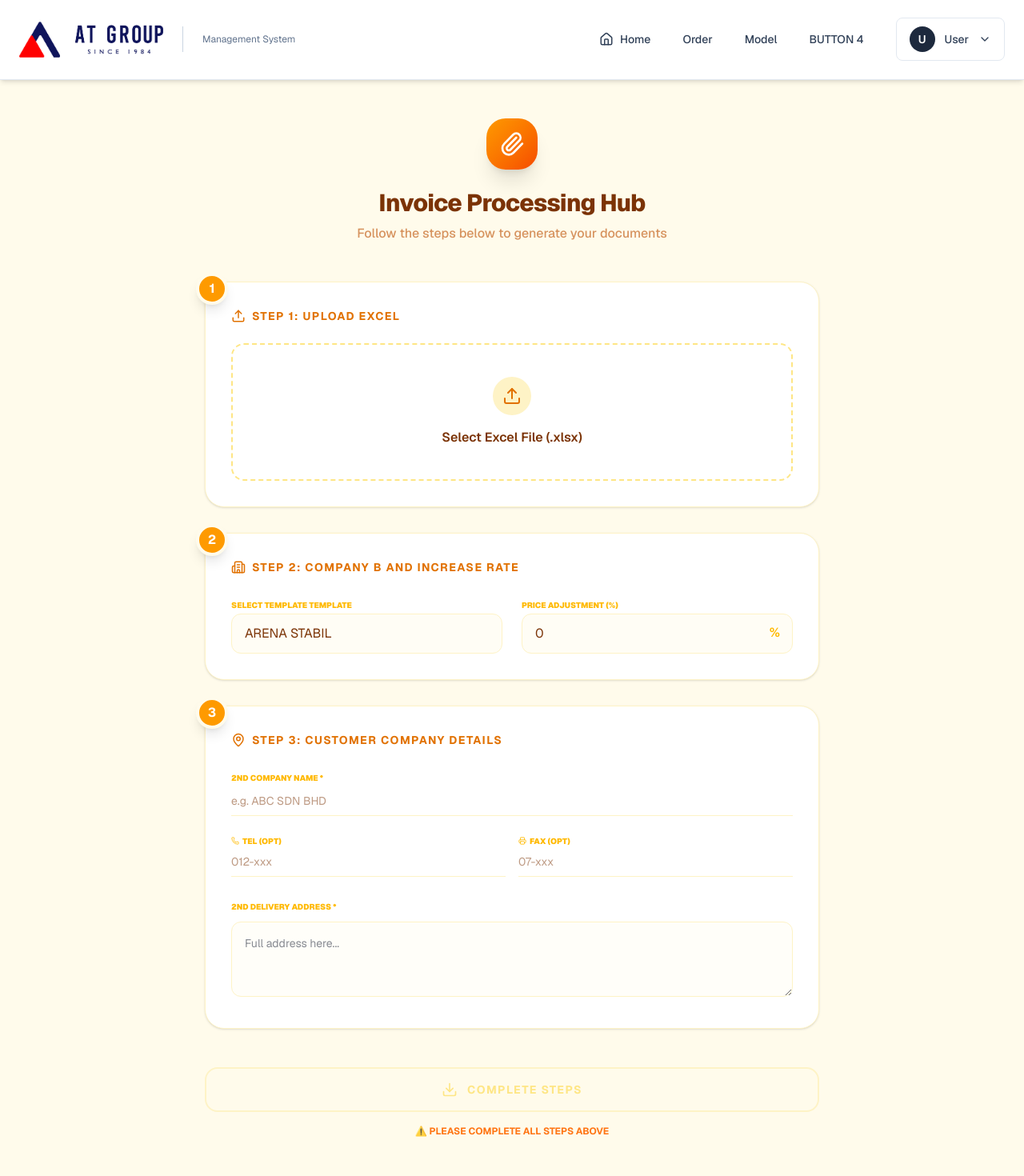
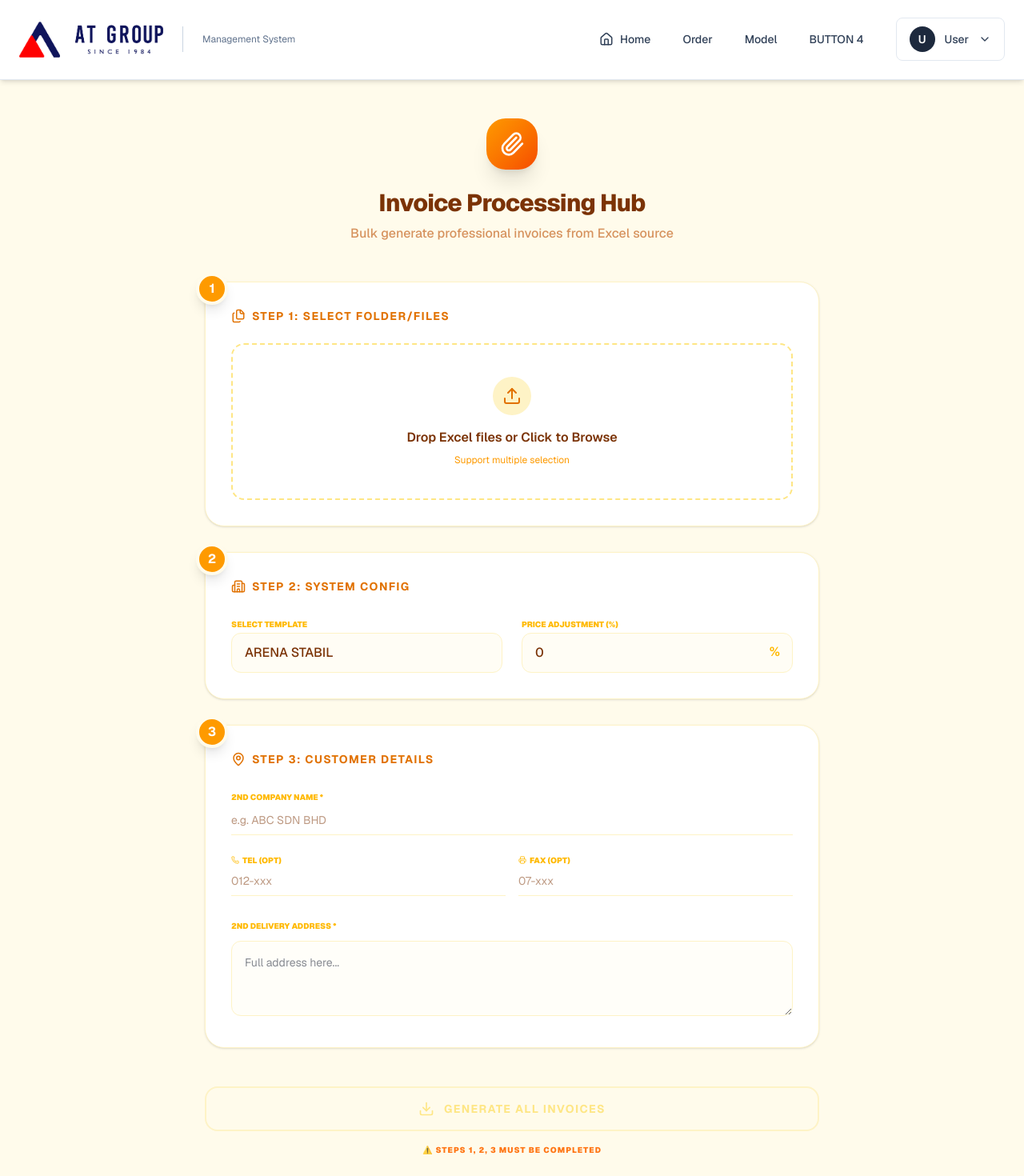
Before and after one commit to Darren1812/ATGROUP, a Next.js app: page /InvoiceGenerator in a window 1280 px wide. Shown: the top 1470 px of the page at 80% size. Built offline with nearby package versions, Linux system fonts and the light colour scheme.

Commit message:
add new function, invoice generator

```diff
--- a/src/app/InvoiceGenerator/page.tsx
+++ b/src/app/InvoiceGenerator/page.tsx
@@ -1,37 +1,41 @@
 "use client";
 
 import React, { useState, ChangeEvent } from 'react';
-import { Paperclip, Upload, Building2, Percent, MapPin, Download, Loader2, Phone, Printer, CheckCircle2 } from 'lucide-react';
+import { Paperclip, Upload, Building2, MapPin, Download, Loader2, Phone, Printer, CheckCircle2, Files } from 'lucide-react';
 
 const InvoiceGenerator = () => {
-  const [file, setFile] = useState<File | null>(null);
+  // 状态升级：从单个 file 变为 files 数组
+  const [files, setFiles] = useState<File[]>([]);
   const [companyKey, setCompanyKey] = useState<string>('ARENA');
   const [increasePercentage, setIncreasePercentage] = useState<number>(0);
   const [secondInvoiceCompanyName, setSecondInvoiceCompanyName] = useState<string>('');
   const [secondInvoiceAddress, setSecondInvoiceAddress] = useState<string>('');
   const [secondInvoiceTel, setSecondInvoiceTel] = useState<string>('');
   const [secondInvoiceFax, setSecondInvoiceFax] = useState<string>('');
+
+  // 批量处理状态
   const [loading, setLoading] = useState<boolean>(false);
+  const [currentIndex, setCurrentIndex] = useState<number>(0);
+  const [isCompleted, setIsCompleted] = useState<boolean>(false);
 
   const handleFileChange = (e: ChangeEvent<HTMLInputElement>) => {
-    if (e.target.files && e.target.files[0]) {
-      setFile(e.target.files[0]);
+    if (e.target.files && e.target.files.length > 0) {
+      setFiles(Array.from(e.target.files));
+      setIsCompleted(false); // 重新选择文件时重置状态
     }
   };
 
   const handleGenerate = async () => {
-    if (!file) {
-      alert("Please upload an Excel file first!");
-      return;
-    }
-
-    if (!companyKey || !secondInvoiceCompanyName.trim() || !secondInvoiceAddress.trim()) {
-      alert("Please fill in all required fields!");
-      return;
-    }
+    if (files.length === 0) return;
 
     setLoading(true);
+    setIsCompleted(false);
     const API_BASE = process.env.NEXT_PUBLIC_API_BASE_URL;
+
+    // 循环处理每一个文件
+    for (let i = 0; i < files.length; i++) {
+      setCurrentIndex(i);
+      const file = files[i];
 
       const formData = new FormData();
       formData.append('file', file);
@@ -40,33 +44,39 @@ const InvoiceGenerator = () => {
       formData.append('secondInvoiceTel', secondInvoiceTel);
       formData.append('secondInvoiceFax', secondInvoiceFax);
       formData.append('increasePercentage', increasePercentage.toString());
+
       try {
         const response = await fetch(
           `${API_BASE}/api/InvoiceTest/export-docx?companyKey=${companyKey}`,
           { method: 'POST', body: formData }
         );
 
-      if (!response.ok) throw new Error(`Server error: ${response.statusText}`);
+        if (!response.ok) throw new Error(`Error processing ${file.name}`);
 
         const blob = await response.blob();
         const url = window.URL.createObjectURL(blob);
         const link = document.createElement('a');
         link.href = url;
-      link.setAttribute('download', `Invoices_${companyKey}_${new Date().getTime()}.zip`);
+        // 命名包含原始文件名，方便用户区分
+        link.setAttribute('download', `Invoices_${file.name.split('.')[0]}_${companyKey}.zip`);
         document.body.appendChild(link);
         link.click();
         link.remove();
         window.URL.revokeObjectURL(url);
+
+        // 稍微延迟一下，防止浏览器拦截连续下载
+        await new Promise(resolve => setTimeout(resolve, 500));
+
       } catch (error) {
-      console.error("Export failed:", error);
-      alert("Error generating invoice. Please check the network or backend.");
-    } finally {
+        console.error(`Export failed for ${file.name}:`, error);
+      }
+    }
+
     setLoading(false);
-    }
+    setIsCompleted(true);
   };
 
-  // 必填项逻辑：File, Name, Address
-  const isFormIncomplete = !file || !companyKey || !secondInvoiceCompanyName.trim() || !secondInvoiceAddress.trim();
+  const isFormIncomplete = files.length === 0 || !secondInvoiceCompanyName.trim() || !secondInvoiceAddress.trim();
 
   return (
     <div className="min-h-screen bg-[#FFFBEB] py-12 px-4 font-sans text-slate-900">
@@ -78,21 +88,42 @@ const InvoiceGenerator = () => {
             <Paperclip className="text-white" size={32} />
           </div>
           <h1 className="text-3xl font-extrabold text-amber-900 tracking-tight">Invoice Processing Hub</h1>
-          <p className="text-amber-700/60 mt-2 font-medium">Follow the steps below to generate your documents</p>
+          <p className="text-amber-700/60 mt-2 font-medium">Bulk generate professional invoices from Excel source</p>
         </div>
 
         <div className="space-y-8">
 
-          {/* STEP 1: UPLOAD */}
+          {/* STEP 1: BULK UPLOAD */}
           <section className="relative bg-white rounded-3xl p-8 shadow-sm border border-amber-100 transition-all hover:shadow-md">
             <div className="absolute -left-3 -top-3 w-10 h-10 bg-amber-500 text-white rounded-full flex items-center justify-center font-bold shadow-lg border-4 border-[#FFFBEB]">1</div>
             <label className="flex items-center gap-2 text-sm font-bold text-amber-600 uppercase tracking-widest mb-6">
-              <Upload size={18} /> Step 1: Upload Excel
+              <Files size={18} /> Step 1: Select Folder/Files
             </label>
-            <div className={`relative border-2 border-dashed rounded-2xl p-10 flex flex-col items-center justify-center transition-all ${file ? 'border-green-400 bg-green-50/20' : 'border-amber-200 hover:border-amber-400'}`}>
-              <input type="file" className="absolute inset-0 w-full h-full opacity-0 cursor-pointer" onChange={handleFileChange} accept=".xlsx" />
-              {file ? <CheckCircle2 className="text-green-500 mb-2" size={40} /> : <div className="w-12 h-12 bg-amber-100 rounded-full flex items-center justify-center mb-4"><Upload className="text-amber-600" size={24} /></div>}
-              <p className="text-amber-900 font-semibold text-center">{file ? file.name : "Select Excel File (.xlsx)"}</p>
+            <div className={`relative border-2 border-dashed rounded-2xl p-10 flex flex-col items-center justify-center transition-all ${files.length > 0 ? 'border-green-400 bg-green-50/20' : 'border-amber-200 hover:border-amber-400'}`}>
+              <input
+                type="file"
+                multiple
+                className="absolute inset-0 w-full h-full opacity-0 cursor-pointer"
+                onChange={handleFileChange}
+                accept=".xlsx"
+              />
+              {files.length > 0 ? (
+                <>
+                  <CheckCircle2 className="text-green-500 mb-2" size={40} />
+                  <p className="text-amber-900 font-bold">{files.length} Files Selected</p>
+                  <p className="text-xs text-amber-500 mt-1 max-w-[80%] text-center truncate">
+                    {files.map(f => f.name).join(", ")}
+                  </p>
+                </>
+              ) : (
+                <>
+                  <div className="w-12 h-12 bg-amber-100 rounded-full flex items-center justify-center mb-4">
+                    <Upload className="text-amber-600" size={24} />
+                  </div>
+                  <p className="text-amber-900 font-semibold text-center">Drop Excel files or Click to Browse</p>
+                  <p className="text-xs text-amber-500 mt-2">Support multiple selection</p>
+                </>
+              )}
             </div>
           </section>
 
@@ -100,15 +131,15 @@ const InvoiceGenerator = () => {
           <section className="relative bg-white rounded-3xl p-8 shadow-sm border border-amber-100 transition-all hover:shadow-md">
             <div className="absolute -left-3 -top-3 w-10 h-10 bg-amber-500 text-white rounded-full flex items-center justify-center font-bold shadow-lg border-4 border-[#FFFBEB]">2</div>
             <label className="flex items-center gap-2 text-sm font-bold text-amber-600 uppercase tracking-widest mb-6">
-              <Building2 size={18} /> Step 2: Company B and Increase Rate
+              <Building2 size={18} /> Step 2: System Config
             </label>
             <div className="grid grid-cols-1 md:grid-cols-2 gap-6">
               <div className="space-y-2">
-                <span className="text-[10px] font-black text-amber-400 uppercase">Select Template Template</span>
+                <span className="text-[10px] font-black text-amber-400 uppercase">Select Template</span>
                 <select
                   value={companyKey}
                   onChange={(e) => setCompanyKey(e.target.value)}
-                  className="w-full bg-amber-50/50 border border-amber-100 rounded-xl px-4 py-3 text-amber-900 outline-none focus:ring-2 focus:ring-orange-400 appearance-none cursor-pointer"
+                  className="w-full bg-amber-50/50 border border-amber-100 rounded-xl px-4 py-3 text-amber-900 outline-none focus:ring-2 focus:ring-orange-400 appearance-none cursor-pointer font-medium"
                 >
                   <option value="ARENA">ARENA STABIL</option>
                   <option value="ASN">ASN SETIA CETAK</option>
@@ -118,33 +149,32 @@ const InvoiceGenerator = () => {
               <div className="space-y-2">
                 <span className="text-[10px] font-black text-amber-400 uppercase">Price Adjustment (%)</span>
                 <div className="relative">
-                  <input type="number" value={increasePercentage} onChange={(e) => setIncreasePercentage(Number(e.target.value))} className="w-full bg-amber-50/50 border border-amber-100 rounded-xl px-4 py-3 text-amber-900 outline-none focus:ring-2 focus:ring-orange-400" />
+                  <input type="number" value={increasePercentage} onChange={(e) => setIncreasePercentage(Number(e.target.value))} className="w-full bg-amber-50/50 border border-amber-100 rounded-xl px-4 py-3 text-amber-900 outline-none focus:ring-2 focus:ring-orange-400 font-medium" />
                   <span className="absolute right-4 top-3 text-amber-400 font-bold">%</span>
                 </div>
               </div>
             </div>
           </section>
 
-          {/* STEP 3: OVERRIDE DETAILS */}
+          {/* STEP 3: RECIPIENT */}
           <section className="relative bg-white rounded-3xl p-8 shadow-sm border border-amber-100 transition-all hover:shadow-md">
             <div className="absolute -left-3 -top-3 w-10 h-10 bg-amber-500 text-white rounded-full flex items-center justify-center font-bold shadow-lg border-4 border-[#FFFBEB]">3</div>
             <label className="flex items-center gap-2 text-sm font-bold text-amber-600 uppercase tracking-widest mb-6">
-              <MapPin size={18} /> Step 3: Customer Company Details
+              <MapPin size={18} /> Step 3: Customer Details
             </label>
             <div className="space-y-6">
-              <div className="grid grid-cols-1 gap-6">
               <div>
                 <span className="text-[10px] font-black text-amber-400 uppercase">2nd Company Name *</span>
-                  <input value={secondInvoiceCompanyName} onChange={(e) => setSecondInvoiceCompanyName(e.target.value)} className="w-full border-b border-amber-100 py-2 outline-none focus:border-orange-500 text-sm text-amber-900" placeholder="e.g. ABC SDN BHD" />
+                <input value={secondInvoiceCompanyName} onChange={(e) => setSecondInvoiceCompanyName(e.target.value)} className="w-full border-b border-amber-100 py-2 outline-none focus:border-orange-500 text-sm text-amber-900 bg-transparent" placeholder="e.g. ABC SDN BHD" />
               </div>
               <div className="grid grid-cols-2 gap-4">
                 <div>
                   <span className="flex items-center gap-1 text-[10px] font-black text-amber-400 uppercase"><Phone size={10}/> Tel (Opt)</span>
-                    <input value={secondInvoiceTel} onChange={(e) => setSecondInvoiceTel(e.target.value)} className="w-full border-b border-amber-100 py-2 outline-none focus:border-orange-500 text-sm text-amber-900" placeholder="012-xxx" />
+                  <input value={secondInvoiceTel} onChange={(e) => setSecondInvoiceTel(e.target.value)} className="w-full border-b border-amber-100 py-2 outline-none focus:border-orange-500 text-sm text-amber-900 bg-transparent" placeholder="012-xxx" />
                 </div>
                 <div>
                   <span className="flex items-center gap-1 text-[10px] font-black text-amber-400 uppercase"><Printer size={10}/> Fax (Opt)</span>
-                    <input value={secondInvoiceFax} onChange={(e) => setSecondInvoiceFax(e.target.value)} className="w-full border-b border-amber-100 py-2 outline-none focus:border-orange-500 text-sm text-amber-900" placeholder="07-xxx" />
+                  <input value={secondInvoiceFax} onChange={(e) => setSecondInvoiceFax(e.target.value)} className="w-full border-b border-amber-100 py-2 outline-none focus:border-orange-500 text-sm text-amber-900 bg-transparent" placeholder="07-xxx" />
                 </div>
               </div>
               <div>
@@ -152,11 +182,10 @@ const InvoiceGenerator = () => {
                 <textarea value={secondInvoiceAddress} onChange={(e) => setSecondInvoiceAddress(e.target.value)} rows={3} className="w-full bg-amber-50/30 border border-amber-100 rounded-xl p-4 mt-2 outline-none focus:ring-2 focus:ring-orange-400 text-sm" placeholder="Full address here..." />
               </div>
             </div>
-            </div>
           </section>
 
           {/* FINAL ACTION */}
-          <div className="pt-4">
+          <div className="pt-4 flex flex-col items-center">
             <button
                 onClick={handleGenerate}
                 disabled={loading || isFormIncomplete}
@@ -165,24 +194,36 @@ const InvoiceGenerator = () => {
                     transition-all duration-300 tracking-widest text-sm border-2
                     ${
                     loading || isFormIncomplete
-                    ? 'bg-amber-50/50 text-amber-200 border-amber-100 cursor-not-allowed'
+                    ? 'bg-amber-50/50 text-amber-200 border-amber-100 cursor-not-allowed shadow-none'
                     : 'bg-white text-amber-900 border-amber-900 hover:bg-amber-900 hover:text-white active:scale-[0.98] shadow-[4px_4px_0px_0px_rgba(120,67,21,1)] hover:shadow-none hover:translate-x-[2px] hover:translate-y-[2px]'
                     }
                 `}
             >
-                {loading ? (
-                    <Loader2 className="animate-spin" size={20} />
-                ) : (
-                    <Download size={20} />
+                {loading ? <Loader2 className="animate-spin" size={20} /> : isCompleted ? <CheckCircle2 size={20} /> : <Download size={20} />}
+                <span>
+                    {loading ? `PROCESSING ${currentIndex + 1}/${files.length}...` : isCompleted ? 'BATCH COMPLETED!' : 'GENERATE ALL INVOICES'}
+                </span>
+            </button>
+
+            {/* 批量进度提示 */}
+            {loading && (
+              <div className="w-full mt-6 space-y-2">
+                <div className="flex justify-between text-[10px] font-bold text-amber-600 uppercase tracking-tighter">
+                  <span>Current: {files[currentIndex]?.name}</span>
+                  <span>{Math.round(((currentIndex + 1) / files.length) * 100)}%</span>
+                </div>
+                <div className="w-full h-1.5 bg-amber-100 rounded-full overflow-hidden">
+                  <div
+                    className="h-full bg-amber-600 transition-all duration-500 ease-out"
+                    style={{ width: `${((currentIndex + 1) / files.length) * 100}%` }}
+                  />
+                </div>
+              </div>
             )}
 
-                <span>
-                    {loading ? 'PROCESSING...' : isFormIncomplete ? 'COMPLETE STEPS' : 'GENERATE INVOICES'}
-                </span>
-            </button>
             {isFormIncomplete && !loading && (
-               <p className="text-center text-orange-500 text-xs font-bold mt-4 animate-pulse">
-                 ⚠️ PLEASE COMPLETE ALL STEPS ABOVE
+               <p className="text-center text-orange-500 text-[10px] font-black uppercase mt-4 animate-pulse tracking-widest">
+                  ⚠️ Steps 1, 2, 3 must be completed
                </p>
             )}
           </div>
```
Lines whose indentation alone changed are shown as unchanged.
